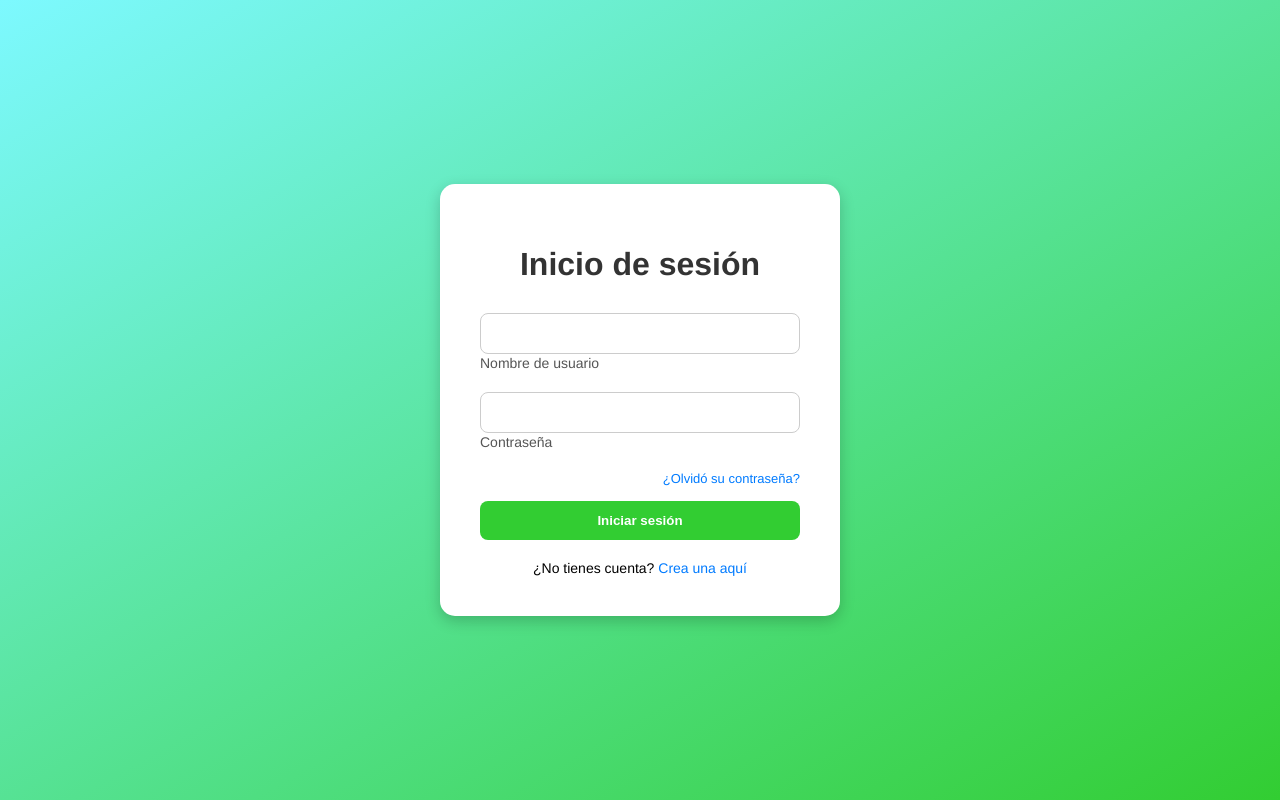
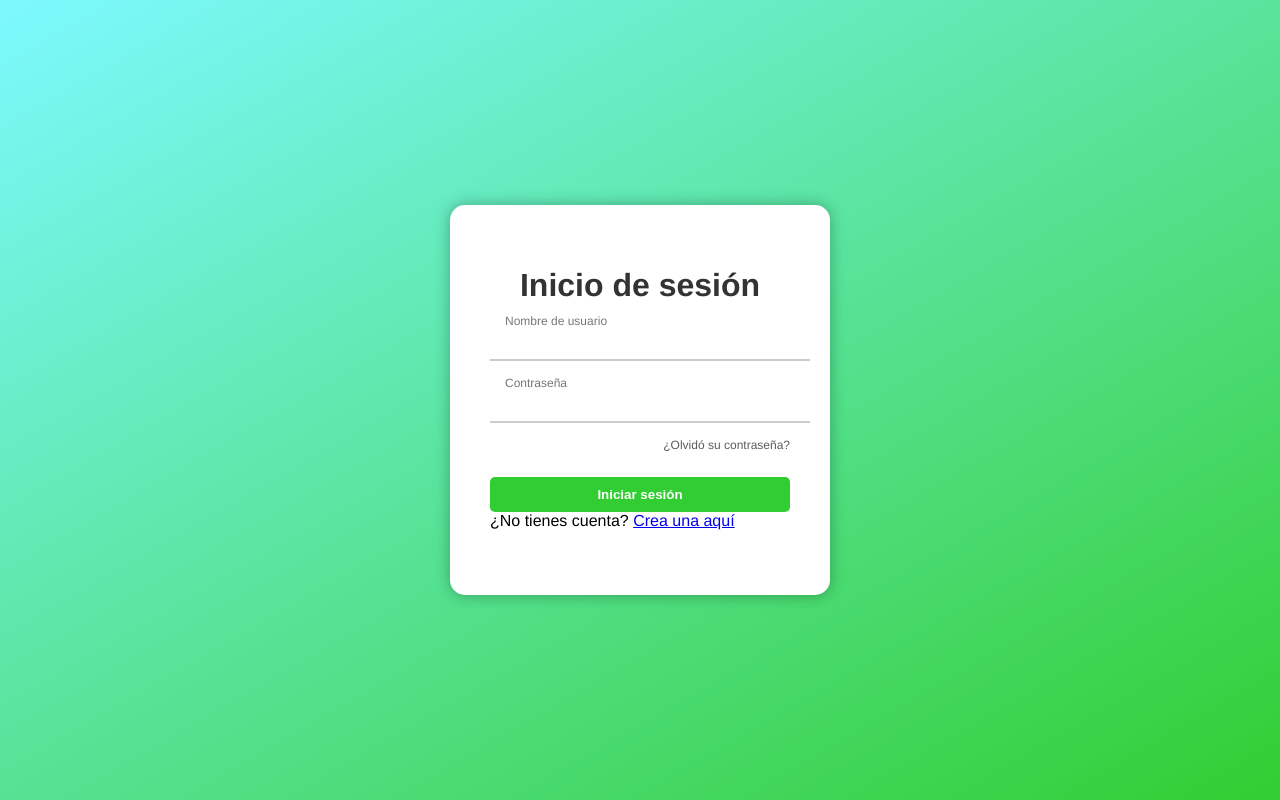
Before and after one commit to Valentinocheck/Nevo, a PHP site: the page made by Inicio de sesion.html in a window 1280 px wide. Run offline with PHP 8.4, Linux system fonts and the light colour scheme.

Commit message:
añadi lineas de codigo en el archivo css para que el boton ¿olvido su contraseña? se vea mejor

```diff
--- a/style.css
+++ b/style.css
@@ -1,7 +1,7 @@
 body {
   margin: 0;
   padding: 0;
-    font-family: Helvetica, Arial, sans-serif;
+  font-family: Helvetica, sans-serif;
   background: linear-gradient(150deg, #7DF9FF, #32CD32);
   height: 100vh;
   display: flex;
@@ -9,78 +9,73 @@ body {
   align-items: center;
 }
 
+.Recordar_contraseña {
+  text-align: right;
+  margin-top: -10px;
+  margin-bottom: 15px;
+  font-size: 12px;
+  color: #333;
+  opacity: 0.8;
+  cursor: default;
+}
+
+
 .formulario {
-    background: white;
+  background-color: white;
   padding: 40px;
   border-radius: 15px;
-    box-shadow: 0 5px 15px rgba(0,0,0,0.2);
-    width: 100%;
-    max-width: 400px;
-    box-sizing: border-box;
+  box-shadow: 0px 0px 15px rgba(0, 0, 0, 0.3);
+  width: 300px;
 }
 
 .formulario h1 {
   text-align: center;
+  margin-bottom: 20px;
   color: #333;
-    margin-bottom: 30px;
 }
 
-  .Nombre,
-  .Contraseña {
-    margin-bottom: 20px;
+.formulario div {
+  position: relative;
+  margin-bottom: 25px;
 }
 
-  .Nombre input,
-  .Contraseña input {
+.formulario input[type="text"],
+.formulario input[type="password"],
+.formulario input[type="email"] {
   width: 100%;
-    padding: 12px;
-    border: 1px solid #ccc;
-    border-radius: 8px;
-    box-sizing: border-box;
+  padding: 10px;
+  border: none;
+  border-bottom: 2px solid #ccc;
+  outline: none;
+  transition: 0.3s ease;
 }
 
-  .Nombre label,
-  .Contraseña label {
-    margin-top: 8px;
-    font-size: 14px;
-    color: #555;
+.formulario input:focus {
+  border-bottom: 2px solid #32CD32;
 }
 
-  .Recordar_contraseña {
-    text-align: right;
-    margin-bottom: 15px;
-    font-size: 13px;
-    color: #007bff;
-    cursor: pointer;
+.formulario label {
+  position: absolute;
+  left: 10px;
+  top: -10px;
+  background: white;
+  padding: 0 5px;
+  font-size: 12px;
+  color: #777;
 }
 
-  input[type="submit"] {
+.formulario input[type="submit"] {
   width: 100%;
-    padding: 12px;
+  padding: 10px;
   background-color: #32CD32;
+  border: none;
   color: white;
   font-weight: bold;
-    border: none;
-    border-radius: 8px;
   cursor: pointer;
-    transition: 0.3s;
+  border-radius: 5px;
+  transition: background-color 0.3s ease;
 }
 
-  input[type="submit"]:hover {
+.formulario input[type="submit"]:hover {
   background-color: #28a428;
 }
-
-  .Registrarse {
-    text-align: center;
-    margin-top: 20px;
-    font-size: 14px;
-  }
-
-  .Registrarse a {
-    color: #007bff;
-    text-decoration: none;
-  }
-
-  .Registrarse a:hover {
-    text-decoration: underline;
-  }
```
Lines whose indentation alone changed are shown as unchanged.
